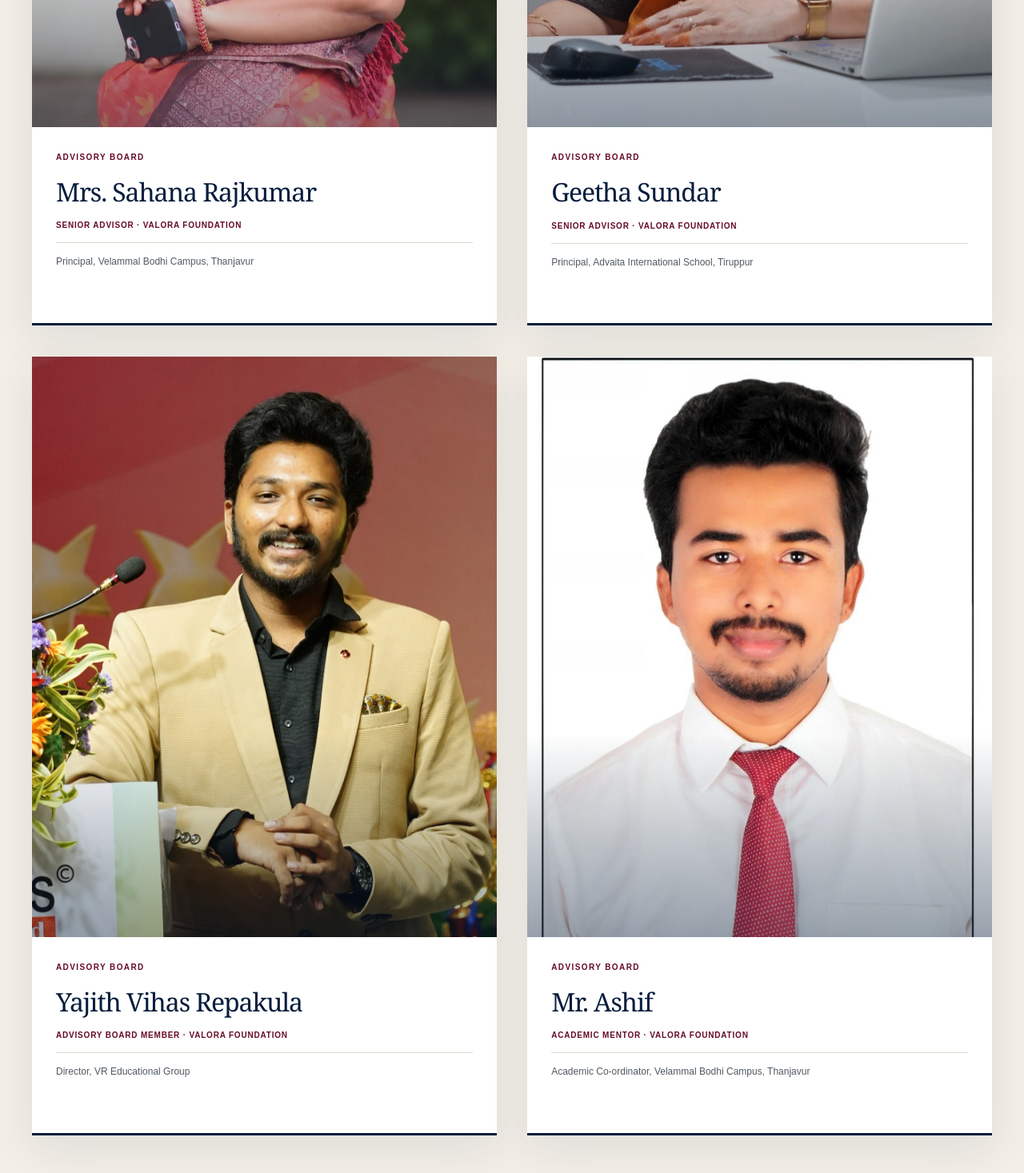
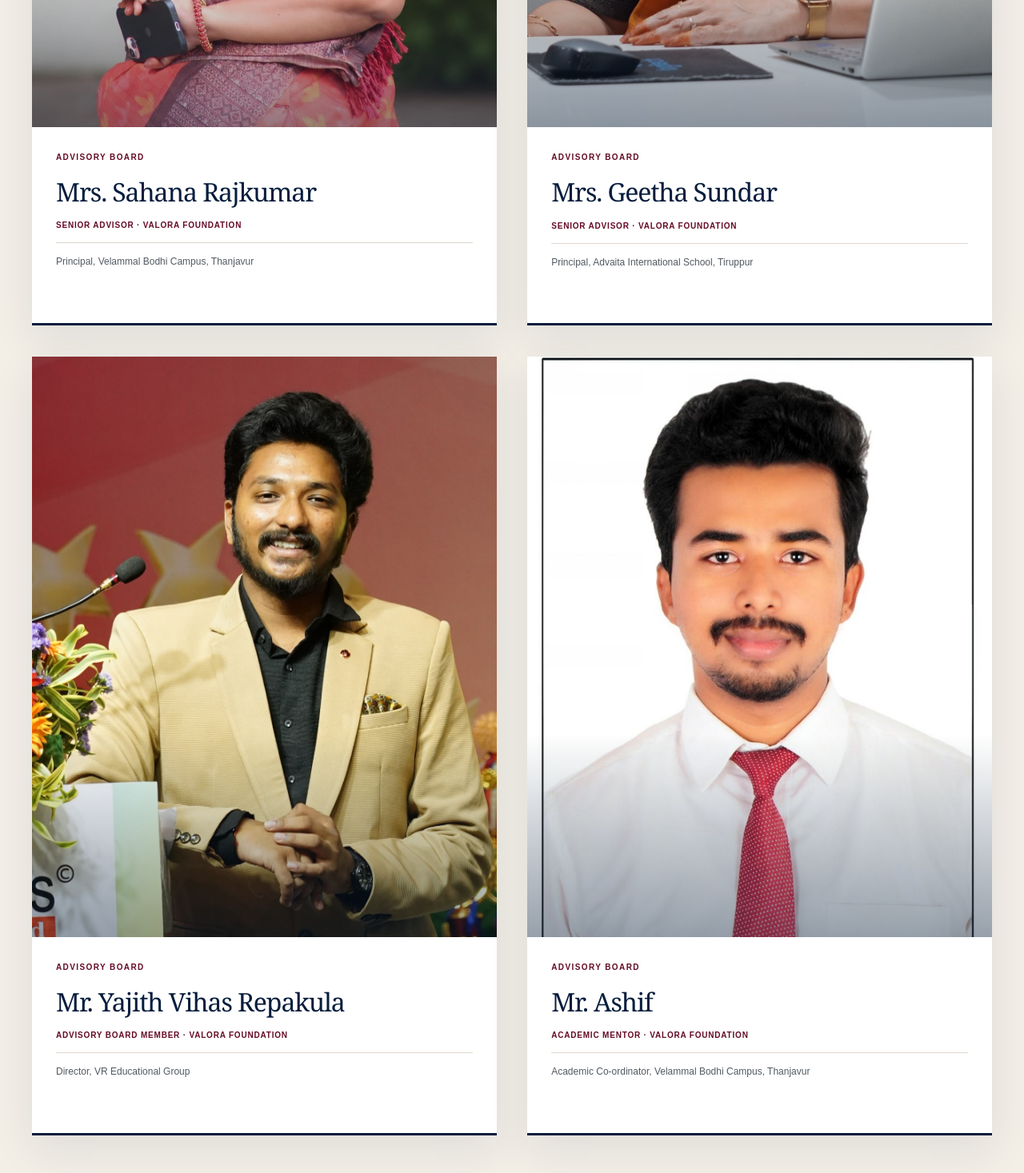
Before and after one commit to DEMiHAT/valora-foundation, a Next.js app: page /people in a window 1280 px wide. Shown: the part 1361-2828 px from the top of the page at 80% size. Built offline with nearby package versions, Linux system fonts and the light colour scheme; no server answers.

Commit message:
Standardize advisory board honorifics

```diff
--- a/src/app/(public)/people/page.tsx
+++ b/src/app/(public)/people/page.tsx
@@ -11,14 +11,14 @@ const advisoryBoard = [
     imageClass: "people-portrait-sahana",
   },
   {
-    name: "Geetha Sundar",
+    name: "Mrs. Geetha Sundar",
     valoraRole: "Senior Advisor",
     affiliation: "Principal, Advaita International School, Tiruppur",
     image: "/people/geetha-sundar.jpeg",
     imageClass: "people-portrait-geetha",
   },
   {
-    name: "Yajith Vihas Repakula",
+    name: "Mr. Yajith Vihas Repakula",
     valoraRole: "Advisory Board Member",
     affiliation: "Director, VR Educational Group",
     image: "/people/yajith-vihas-repakula.jpeg",
```
